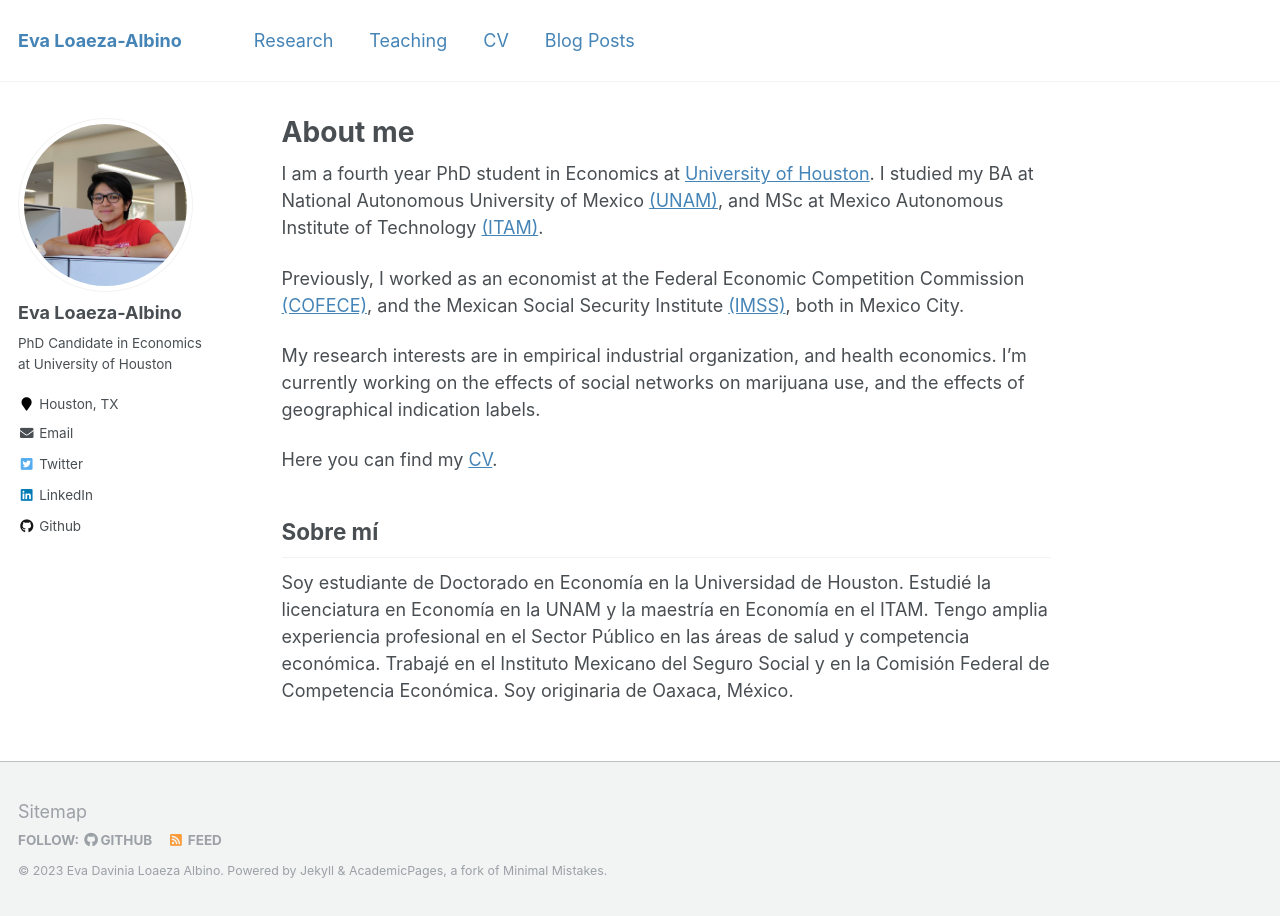
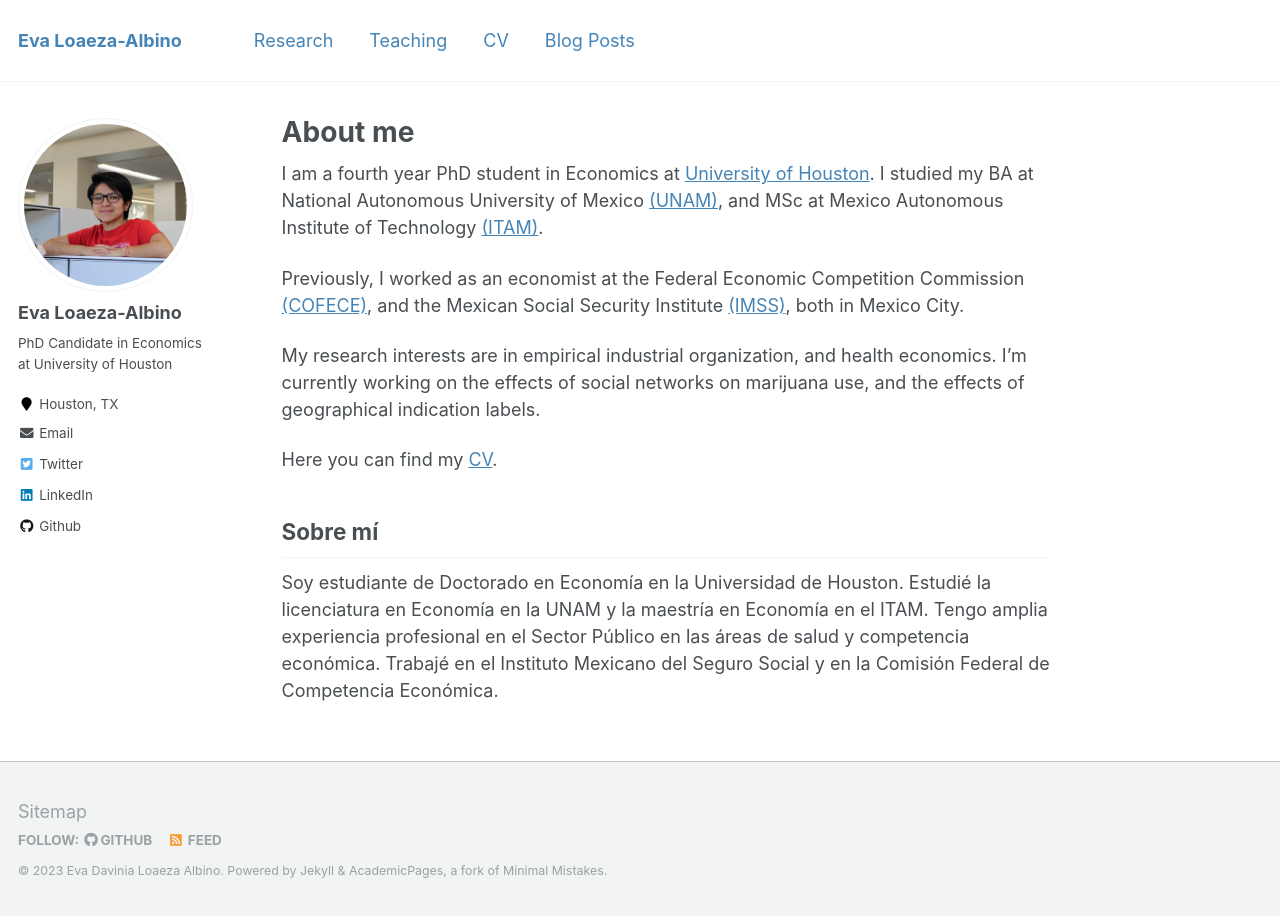
Before and after one commit to evaloaeza/evaloaeza.github.io, a Jekyll site: the page built from _pages/about.md, in a window 1280 px wide. Built offline with Jekyll 4.4.1, drawn with Linux system fonts in a browser that asks for light colours.

Commit message:
Update about.md

```diff
--- a/_pages/about.md
+++ b/_pages/about.md
@@ -19,4 +19,4 @@ Here you can find my <a href="/files/EvaLoaeza_CV_2023.pdf">CV</a>.
 ## Sobre mí
 
 Soy estudiante de Doctorado en Economía en la Universidad de Houston. Estudié la licenciatura en Economía en la UNAM y la maestría en Economía en el ITAM.
-Tengo amplia experiencia profesional en el Sector Público en las áreas de salud y competencia económica. Trabajé en el Instituto Mexicano del Seguro Social y en la Comisión Federal de Competencia Económica. Soy originaria de Oaxaca, México.
+Tengo amplia experiencia profesional en el Sector Público en las áreas de salud y competencia económica. Trabajé en el Instituto Mexicano del Seguro Social y en la Comisión Federal de Competencia Económica.
```
